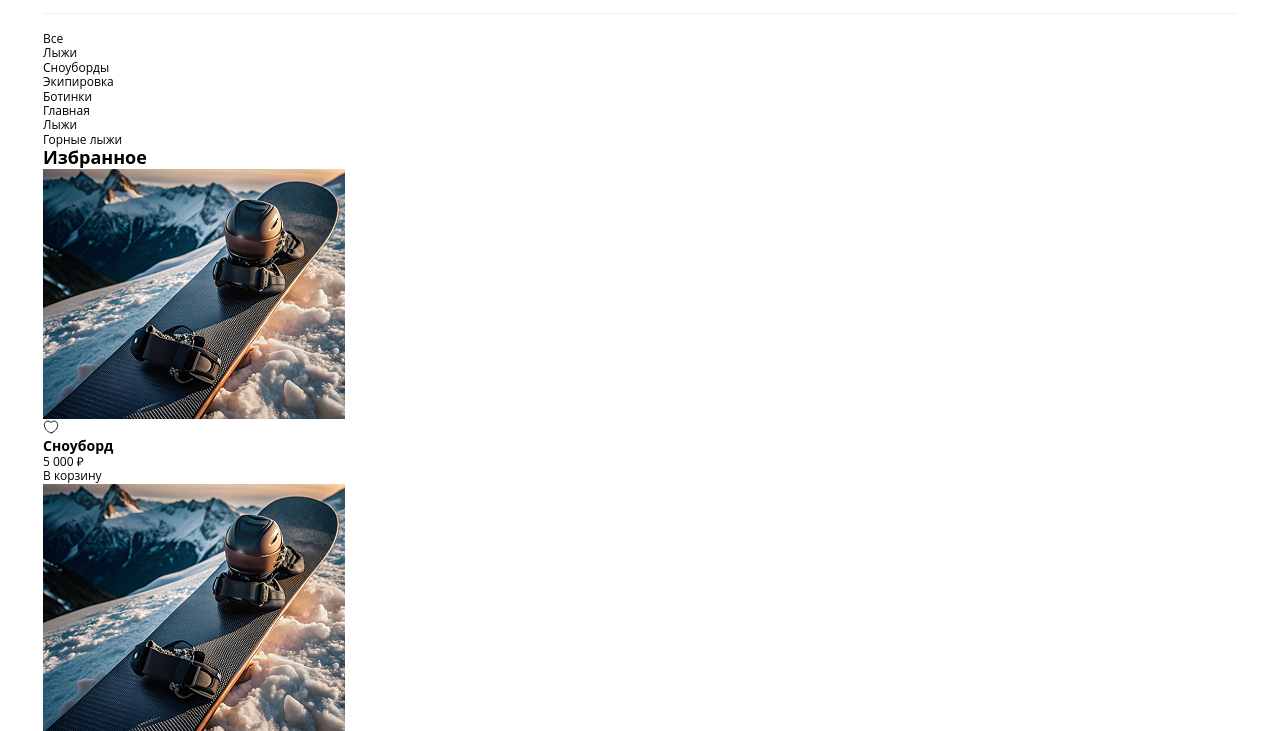
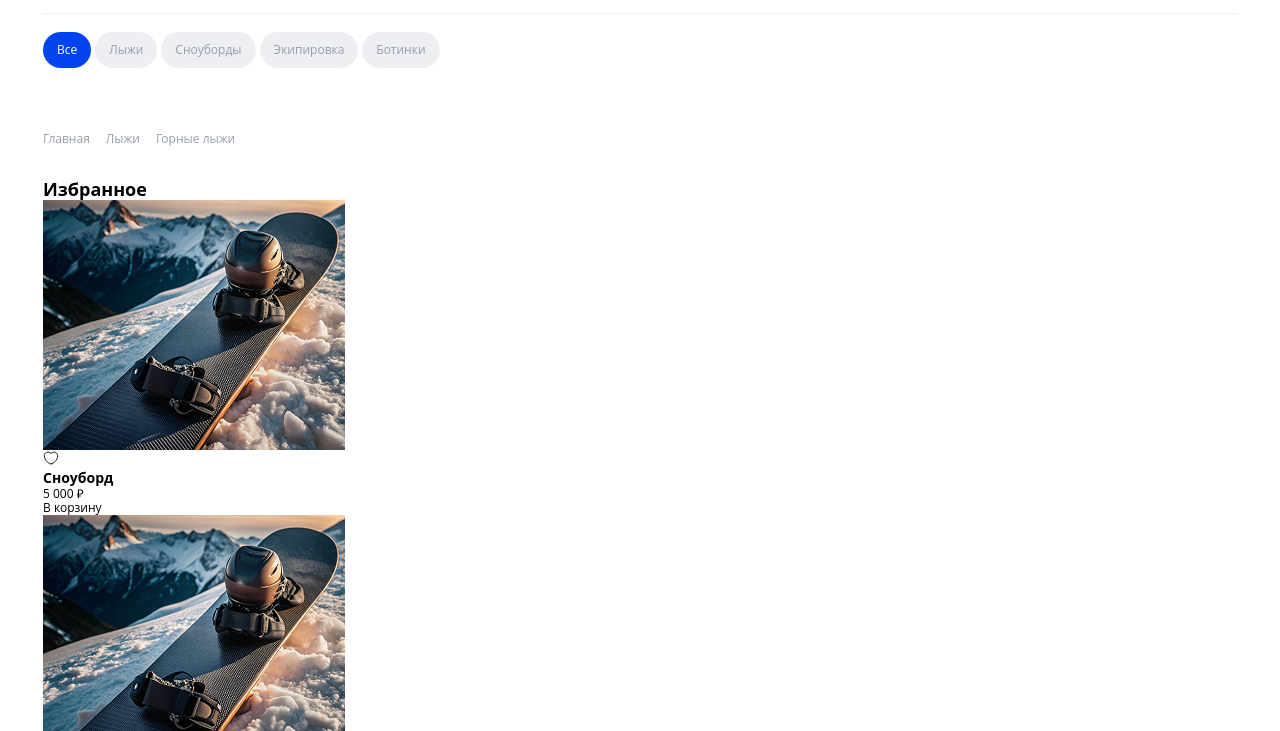
Before and after one commit to KuzAnton8335/ski-people, a website built with Vite: page index.html in a window 1280 px wide. Shown: the part 59-790 px from the top of the page. Built offline with nearby package versions, Linux system fonts and the light colour scheme; files whose address does not match are found by name.

Commit message:
стилизация секции catalog bredcrumd footer

```diff
--- a/index.html
+++ b/index.html
@@ -74,7 +74,7 @@
     <div class="container">
       <ul class="catalog__list">
         <li class="catalog__item">
-          <a href="#" class="catalog__link is-active">Все</a>
+          <a href="#" class="catalog__link catalog__link-active">Все</a>
         </li>
         <li class="catalog__item">
           <a href="#" class="catalog__link">Лыжи</a>
--- a/src/styles/index.scss
+++ b/src/styles/index.scss
@@ -1,2 +1,4 @@
-@use "./modules/header.scss";
-@use "./modules/footer.scss";
+@use "./modules/header.scss" as *;
+@use "./modules/catalog.scss" as *;
+@use "./modules/bredcrumnd.scss" as *;
+@use "./modules/footer.scss" as *;
--- /dev/null
+++ b/src/styles/modules/bredcrumnd.scss
@@ -0,0 +1,61 @@
+.bredcrumd {
+	/* .bredcrumd__navigation */
+
+	&__navigation {
+		margin-top: 28px;
+		margin-bottom: 24px;
+
+		@media (min-width: 768px) {
+			margin-top: 32px;
+			margin-bottom: 32px;
+		}
+
+		@media (min-width: 1440px) {
+			margin-top: 40px;
+			margin-bottom: 40px;
+		}
+	}
+
+	/* .bredcrumd__list */
+
+	&__list {
+		display: flex;
+		align-items: center;
+	}
+
+	/* .bredcrumd__item */
+
+	&__item {
+		padding-right: 12px;
+		padding-left: 4px;
+		position: relative;
+		&::after {
+			content: "";
+			position: absolute;
+			top: 0;
+			left: 0;
+			right: 0;
+			bottom: 0;
+			background-image: url("./Icons/arrow.svg");
+			background-repeat: no-repeat;
+			background-position: center right;
+		}
+		&:nth-child(1) {
+			padding-left: 0;
+		}
+		&:last-child {
+			padding-right: 0;
+		}
+		&:last-child {
+			&::after {
+				background-image: none;
+			}
+		}
+	}
+
+	/* .bredcrumd__link */
+
+	&__link {
+		color: #969eae;
+	}
+}
--- /dev/null
+++ b/src/styles/modules/catalog.scss
@@ -0,0 +1,49 @@
+.catalog {
+	/* .catalog__list */
+	overflow: hidden;
+	padding-bottom: 20px;
+
+	@media (min-width: 768px) {
+		padding-bottom: 32px;
+	}
+
+	@media (min-width: 1440px) {
+		padding-bottom: 40px;
+	}
+
+	&__list {
+		display: flex;
+		align-items: center;
+		gap: 4px;
+	}
+
+	/* .catalog__link */
+
+	&__link {
+		display: block;
+		background-color: #eeeff2;
+		color: #969eae;
+		padding: 11px 14px;
+		border-radius: 32px;
+		align-content: center;
+		position: relative;
+		&:hover {
+			color: #0044f0;
+		}
+		&:hover::after {
+			content: "";
+			position: absolute;
+			top: 0;
+			left: 0;
+			right: 0;
+			bottom: 0;
+			border-radius: 32px;
+			border: 1px solid #0044f0;
+		}
+	}
+
+	&__link-active {
+		background-color: #0044f0;
+		color: #ffffff;
+	}
+}
--- a/src/styles/modules/footer.scss
+++ b/src/styles/modules/footer.scss
@@ -11,6 +11,10 @@
 
 		@media (min-width: 768px) {
 			flex-direction: row;
+			justify-content: space-around;
+		}
+		@media (min-width: 1440px) {
+			justify-content: space-between;
 		}
 	}
 	/* .footer__logo-link */
@@ -34,46 +38,53 @@
 	/* .footer__social */
 
 	&__social {
+		@media (min-width: 768px) {
+			order: 1;
+		}
 	}
 
 	/* .footer__phone */
 
 	&__phone {
+		display: flex;
+		align-items: center;
+		margin-bottom: 16px;
 	}
 
 	/* .footer__social-list */
 
 	&__social-list {
-	}
-
-	/* .footer__social-item */
-
-	&__social-item {
+		list-style-type: none;
+		display: flex;
+		align-items: center;
+		gap: 13px;
 	}
 
 	/* .footer__social-link */
 
 	&__social-link {
+		width: 24px;
+		height: 24px;
 	}
 
 	/* .footer__developer-list */
 
 	&__developer-list {
 		color: #f1e9e4;
-	}
-
-	/* .footer__developer-item */
-
-	&__developer-item {
-	}
-
-	/* .footer__developer-link */
-
-	&__developer-link {
+		display: flex;
+		flex-direction: column;
+		gap: 8px;
+		@media (min-width: 768px) {
+			order: 0;
+		}
 	}
 
 	/* .footer__copyright */
 
 	&__copyright {
+		color: #f1e9e4;
+		@media (min-width: 768px) {
+			order: 2;
+		}
 	}
 }
```
Also changed, not shown: public/Icons/arrow.svg (added).
